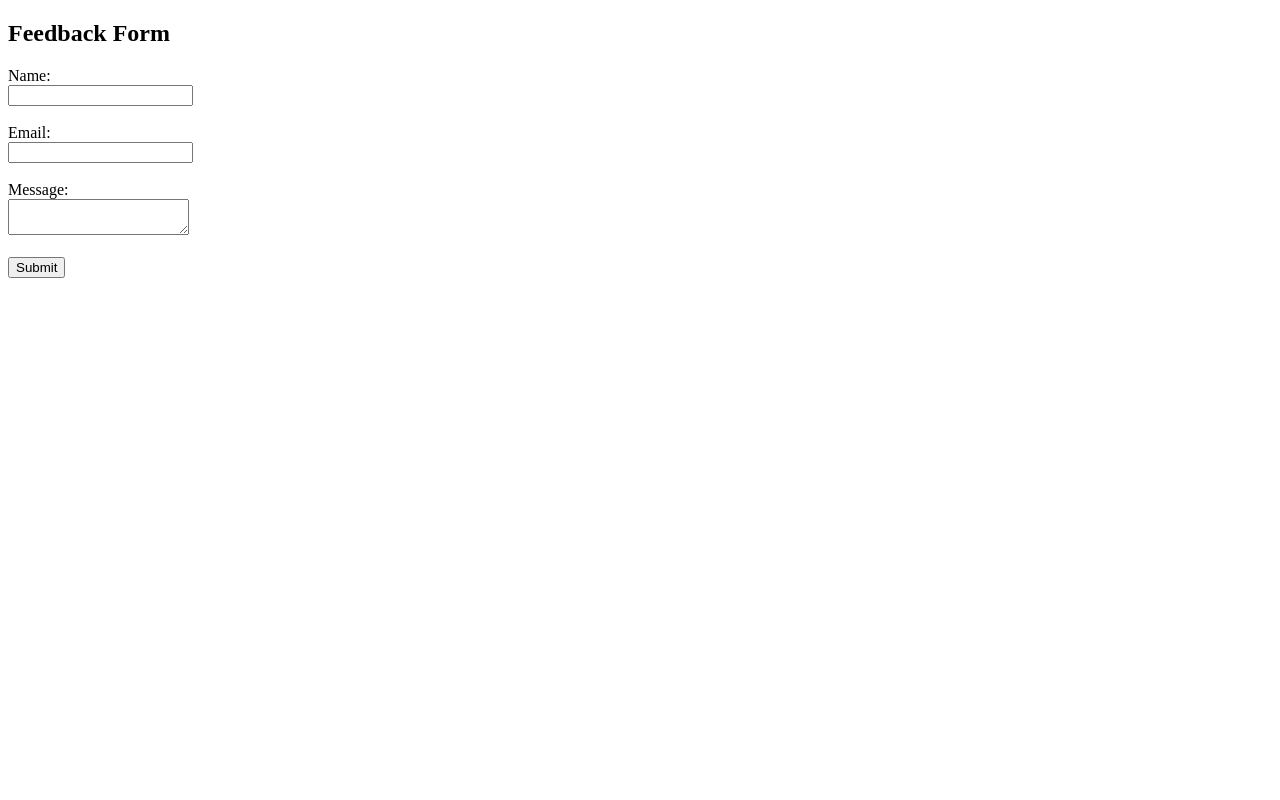
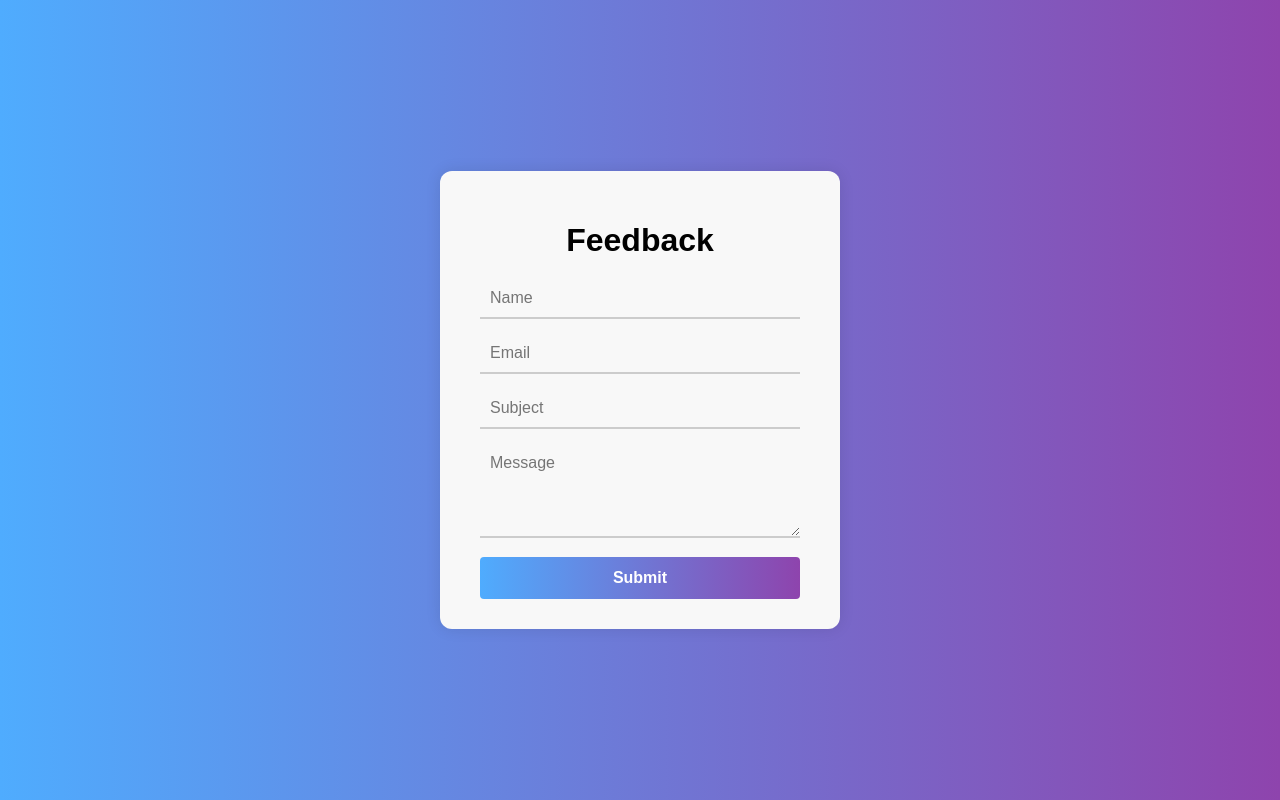
Before and after one commit to MaryShalini201202/feedback-app, a website: page index.html in a window 1280 px wide. Drawn offline with Linux system fonts and the light colour scheme.

Commit message:
Updated UI and success message

```diff
--- a/index.html
+++ b/index.html
@@ -1,40 +1,118 @@
 <!DOCTYPE html>
-<html>
+<html lang="en">
 <head>
-  <title>Feedback Form</title>
+  <meta charset="UTF-8" />
+  <meta name="viewport" content="width=device-width, initial-scale=1.0"/>
+  <title>Feedback</title>
+  <style>
+    * {
+      box-sizing: border-box;
+      font-family: Arial, sans-serif;
+    }
+
+    body {
+      margin: 0;
+      height: 100vh;
+      background: linear-gradient(to right, #4facfe, #8e44ad);
+      display: flex;
+      justify-content: center;
+      align-items: center;
+    }
+
+    .container {
+      background-color: #f8f8f8;
+      border-radius: 12px;
+      padding: 30px 40px;
+      width: 100%;
+      max-width: 400px;
+      box-shadow: 0 0 15px rgba(0, 0, 0, 0.1);
+    }
+
+    h1 {
+      text-align: center;
+      margin-bottom: 20px;
+      color: #000;
+    }
+
+    input, textarea {
+      width: 100%;
+      padding: 10px;
+      margin-bottom: 15px;
+      border: none;
+      border-bottom: 2px solid #ccc;
+      background: transparent;
+      font-size: 16px;
+      outline: none;
+    }
+
+    input:focus, textarea:focus {
+      border-bottom-color: #4facfe;
+    }
+
+    button {
+      width: 100%;
+      padding: 12px;
+      font-size: 16px;
+      font-weight: bold;
+      border: none;
+      border-radius: 4px;
+      background: linear-gradient(to right, #4facfe, #8e44ad);
+      color: #fff;
+      cursor: pointer;
+      transition: 0.3s;
+    }
+
+    button:hover {
+      opacity: 0.9;
+    }
+
+    #successMsg {
+      display: none;
+      color: green;
+      font-weight: bold;
+      text-align: center;
+      margin-top: 15px;
+    }
+  </style>
 </head>
 <body>
-  <h2>Feedback Form</h2>
-  <form id="feedbackForm">
-    <label>Name:</label><br>
-    <input type="text" id="name" required><br><br>
-
-    <label>Email:</label><br>
-    <input type="email" id="email" required><br><br>
-
-    <label>Message:</label><br>
-    <textarea id="message" required></textarea><br><br>
-
-    <button type="submit">Submit</button>
-  </form>
+  <div class="container">
+    <h1>Feedback</h1>
+    <form id="feedbackForm">
+      <input type="text" name="name" placeholder="Name" required />
+      <input type="email" name="email" placeholder="Email" required />
+      <input type="text" name="subject" placeholder="Subject" required />
+      <textarea name="message" placeholder="Message" rows="4" required></textarea>
+      <button type="submit">Submit</button>
+      <p id="successMsg">✅ Feedback submitted successfully!</p>
+    </form>
+  </div>
 
   <script>
-    document.getElementById('feedbackForm').addEventListener('submit', async (e) => {
-      e.preventDefault(); // prevents form from refreshing the page
-      const data = {
-        name: document.getElementById('name').value,
-        email: document.getElementById('email').value,
-        message: document.getElementById('message').value
-      };
+    const form = document.getElementById('feedbackForm');
+    const successMsg = document.getElementById('successMsg');
 
-      const res = await fetch('/submit-feedback', {
-        method: 'POST',
-        headers: { 'Content-Type': 'application/json' },
-        body: JSON.stringify(data)
-      });
+    form.addEventListener('submit', async (e) => {
+      e.preventDefault();
 
-      const result = await res.json();
-      alert(result.message);
+      const formData = new FormData(form);
+      const data = new URLSearchParams(formData);
+
+      try {
+        const response = await fetch('/submit-feedback', {
+          method: 'POST',
+          body: data,
+        });
+
+        if (response.ok) {
+          successMsg.style.display = 'block';
+          form.reset();
+        } else {
+          alert('❌ Something went wrong. Please try again.');
+        }
+      } catch (error) {
+        alert('❌ Network error. Please try again later.');
+      }
     });
   </script>
 </body>
```
